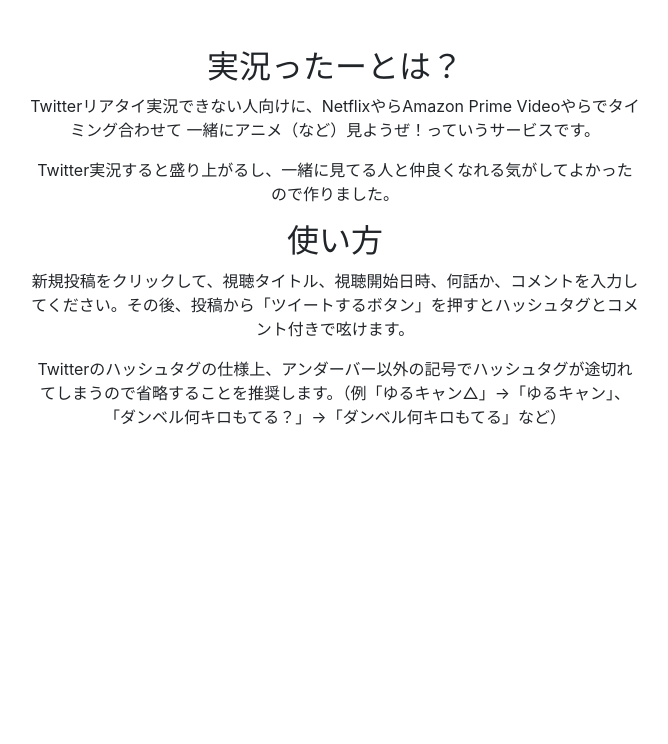
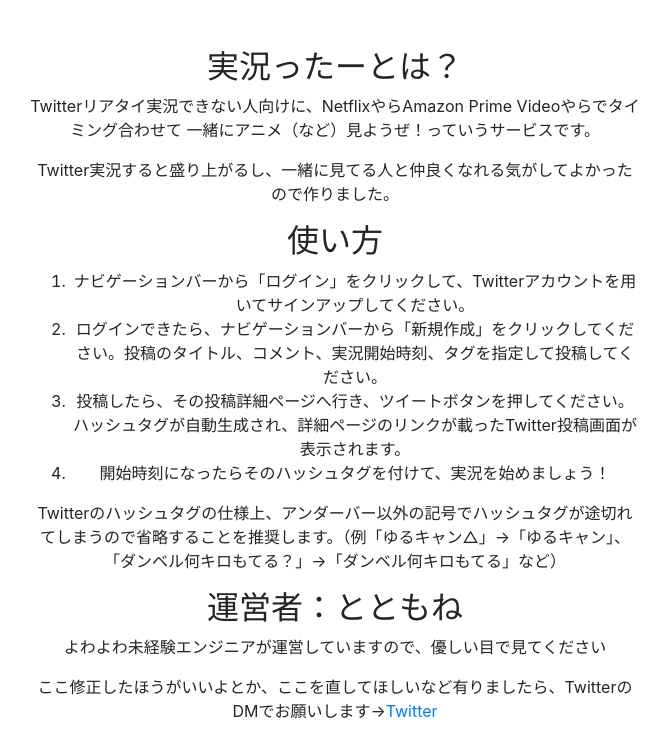
Before and after one commit to g-nemo9/jikkyotter, a Django app: page /about/ in a window 1280 px wide. Shown: the part 56-800 px from the top of the page, without its empty margins (305-973 px from the left). Run offline with Django 3.2, Linux system fonts and the light colour scheme; some libraries are stand-ins or nearby versions.

Commit message:
improve README

```diff
--- a/jikkyou_project/settings.py
+++ b/jikkyou_project/settings.py
@@ -28,7 +28,7 @@ env.read_env(os.path.join(BASE_DIR, '.env'))
 SECRET_KEY = env('SECRET_KEY')
 
 # SECURITY WARNING: don't run with debug turned on in production!
-DEBUG = True
+DEBUG = False
 
 ALLOWED_HOSTS = ['127.0.0.1', 'jikkyotter.gusto17.tokyo']
 
--- a/templates/jikkyotter/about.html
+++ b/templates/jikkyotter/about.html
@@ -7,8 +7,21 @@
     <p>Twitterリアタイ実況できない人向けに、NetflixやらAmazon Prime Videoやらでタイミング合わせて
       一緒にアニメ（など）見ようぜ！っていうサービスです。</p>
     <p>Twitter実況すると盛り上がるし、一緒に見てる人と仲良くなれる気がしてよかったので作りました。</p>
+  </div>
+  <div class="text-center">
     <h2>使い方</h2>
-    <p>新規投稿をクリックして、視聴タイトル、視聴開始日時、何話か、コメントを入力してください。その後、投稿から「ツイートするボタン」を押すとハッシュタグとコメント付きで呟けます。</p>
+    <ol>
+      <li>ナビゲーションバーから「ログイン」をクリックして、Twitterアカウントを用いてサインアップしてください。</li>
+      <li>ログインできたら、ナビゲーションバーから「新規作成」をクリックしてください。投稿のタイトル、コメント、実況開始時刻、タグを指定して投稿してください。</li>
+      <li>投稿したら、その投稿詳細ページへ行き、ツイートボタンを押してください。ハッシュタグが自動生成され、詳細ページのリンクが載ったTwitter投稿画面が表示されます。</li>
+      <li>開始時刻になったらそのハッシュタグを付けて、実況を始めましょう！</li>
+    </ol>
     <p>Twitterのハッシュタグの仕様上、アンダーバー以外の記号でハッシュタグが途切れてしまうので省略することを推奨します。（例「ゆるキャン△」→「ゆるキャン」、「ダンベル何キロもてる？」→「ダンベル何キロもてる」など）</p>
   </div>
+  <div class="text-center">
+    <h2>運営者：とともね</h2>
+    <p>よわよわ未経験エンジニアが運営していますので、優しい目で見てください</p>
+    <p>ここ修正したほうがいいよとか、ここを直してほしいなど有りましたら、TwitterのDMでお願いします→<a href="https://twitter.com/ttmone">Twitter</a></p>
+  </div>
+  </div>
 {% endblock %}
```
Also changed, not shown: README.md.
